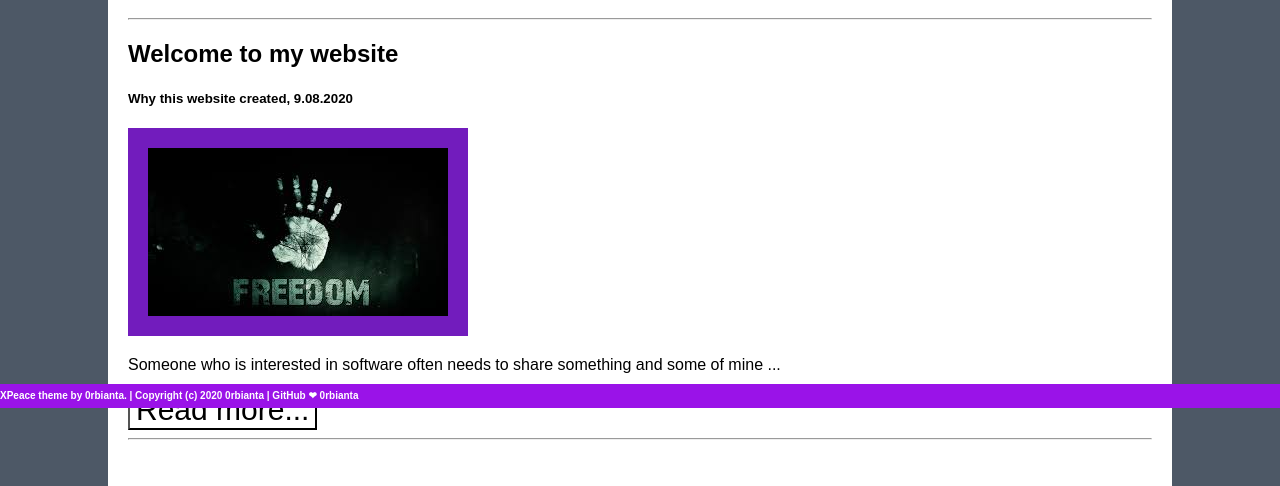
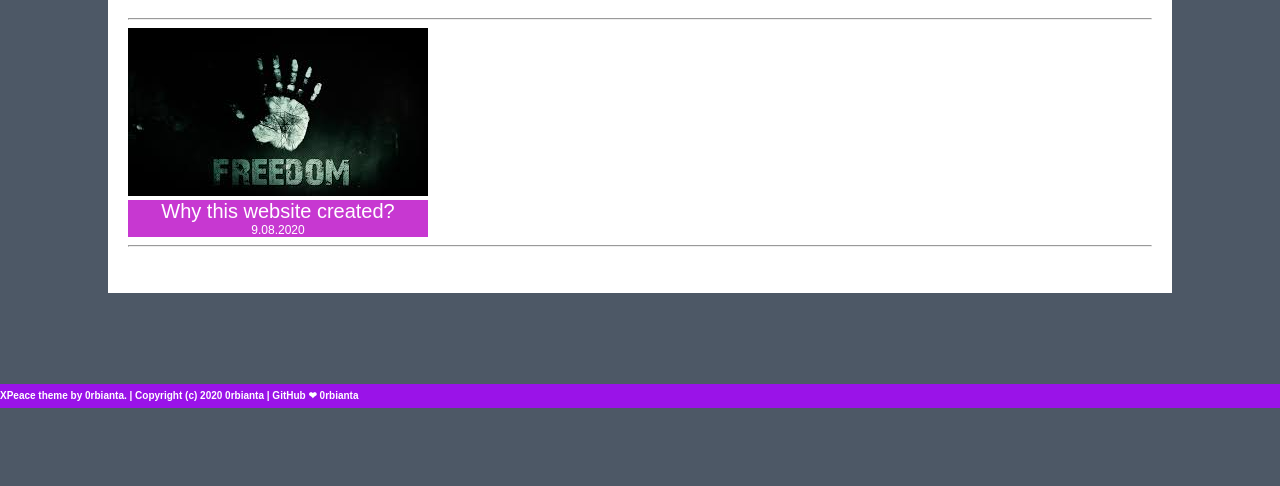
Before and after one commit to 0rbianta/0rbianta.github.io, a plain HTML site: page index.html in a window 1280 px wide. Shown: the part 392-878 px from the top of the page. After the commit the page ends 800 px from the top, so only its background shows below. Drawn offline with nearby package versions, Linux system fonts and the light colour scheme.

Commit message:
Better text items

```diff
--- a/css/index.css
+++ b/css/index.css
@@ -9,7 +9,6 @@
 	color: white;
 }
 
-/* Increase the font size of the heading */
 .topScreen h1 {
   font-size: 40px;
 }
@@ -38,7 +37,32 @@ body {
   padding: 20px;
 }
 
-.image {
-  background-color: #721cbd;
-  padding: 20px;
+
+.item {
+	background: c738d1;
+    vertical-align: top;
+    display:inline;
+    width: 100px;
 }
+.img {
+    width: 100px;
+    height: 100px;
+    background-color: c738d1;
+}
+.txtTitle {
+	text-align:center;
+	width:300px;
+	font-size:20px;
+	color: white;
+	background-color: #c738d1;
+    display: block;
+}
+
+.txtDate {
+	text-align:center;
+	width:300px;
+	font-size:12px;
+	color: white;
+	background-color: #c738d1;
+    display: block;
+}
--- a/index.html
+++ b/index.html
@@ -35,13 +35,11 @@
   <h1>Latest texts:</h1>
   <hr/>
 
-  <div>
-	<h2>Welcome to my website</h2>
-    <h5>Why this website created, 9.08.2020</h5>
-    <img src="/imgs/index_item2.jpg" class="image">
-    <p>Someone who is interested in software often needs to share something and some of mine ...</p>
-	 <a href="/texts/why_this_website_created.html"><button style="font-size:30px; background: white;">Read more...</button></a>
-  </div>
+<div class="item" onclick="location.href='/texts/why_this_website_created.html';" >
+    <img src="/imgs/index_item2.jpg"/>
+    <span class="txtTitle">Why this website created?</span>
+	<span class="txtDate">9.08.2020</span>
+</div>
 	<hr/>
 	<br>
 
```
